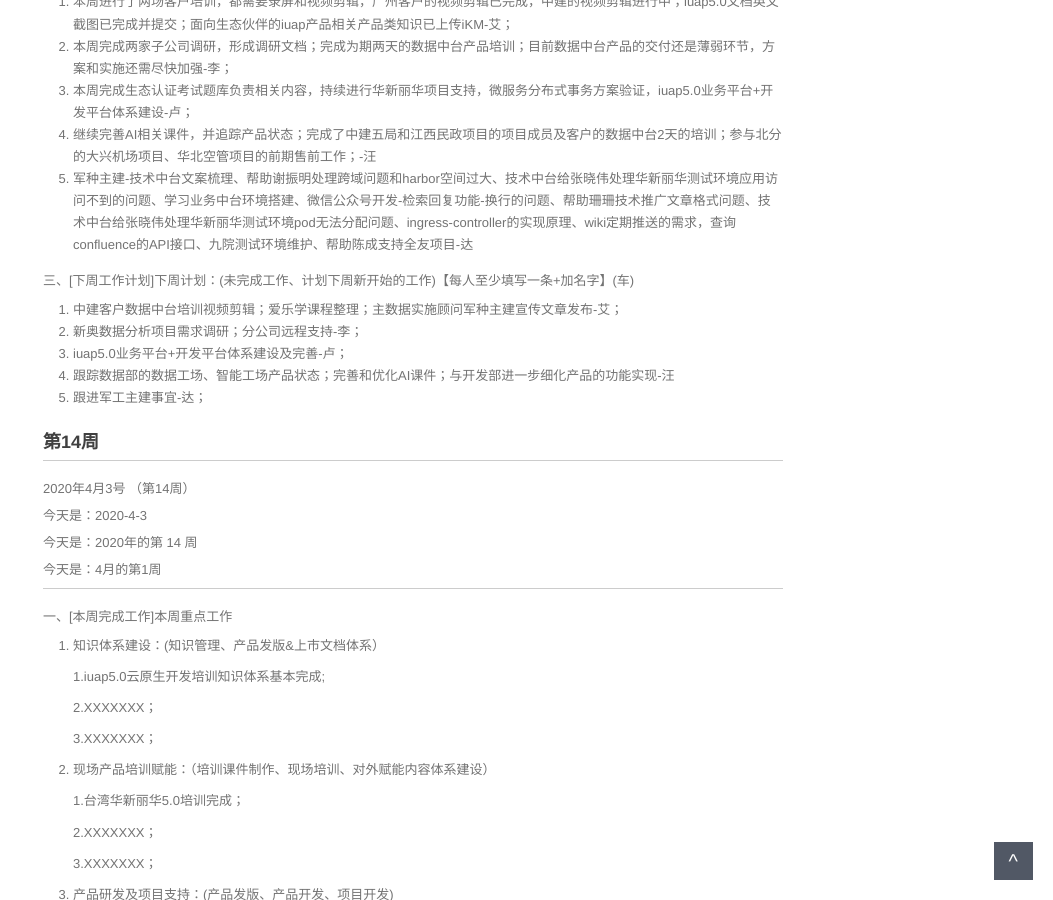
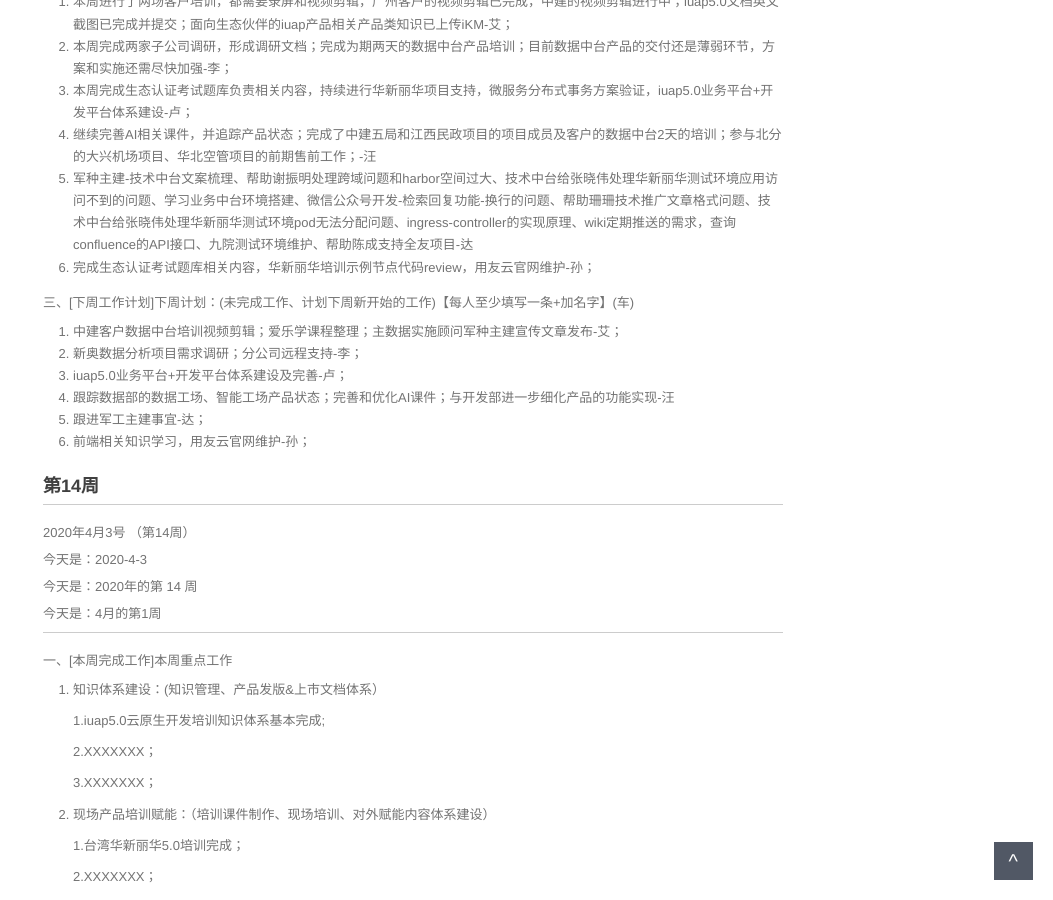
Before and after one commit to walllFlower/blog, a Jekyll site: the page built from 2020-02-28-day_report.md, in a window 1280 px wide and 900 px high, scrolled down 1373 px. Shown: the whole window, without its empty margins (227-1280 px from the left). Built offline with Jekyll 4.4.1, drawn with Linux system fonts in a browser that asks for light colours; comment, search, counter and statistics services are not loaded.

Commit message:
Update 2020-02-28-day_report.md

```diff
--- a/2020-02-28-day_report.md
+++ b/2020-02-28-day_report.md
@@ -82,6 +82,8 @@ categories: 技术运营工作周报
 3. 本周完成生态认证考试题库负责相关内容，持续进行华新丽华项目支持，微服务分布式事务方案验证，iuap5.0业务平台+开发平台体系建设-卢；
 4. 继续完善AI相关课件，并追踪产品状态；完成了中建五局和江西民政项目的项目成员及客户的数据中台2天的培训；参与北分的大兴机场项目、华北空管项目的前期售前工作；-汪
 5. 军种主建-技术中台文案梳理、帮助谢振明处理跨域问题和harbor空间过大、技术中台给张晓伟处理华新丽华测试环境应用访问不到的问题、学习业务中台环境搭建、微信公众号开发-检索回复功能-换行的问题、帮助珊珊技术推广文章格式问题、技术中台给张晓伟处理华新丽华测试环境pod无法分配问题、ingress-controller的实现原理、wiki定期推送的需求，查询confluence的API接口、九院测试环境维护、帮助陈成支持全友项目-达
+6. 完成生态认证考试题库相关内容，华新丽华培训示例节点代码review，用友云官网维护-孙；
+
 
 三、[下周工作计划]下周计划：(未完成工作、计划下周新开始的工作)【每人至少填写一条+加名字】(车)
 
@@ -90,6 +92,7 @@ categories: 技术运营工作周报
 3. iuap5.0业务平台+开发平台体系建设及完善-卢；
 4. 跟踪数据部的数据工场、智能工场产品状态；完善和优化AI课件；与开发部进一步细化产品的功能实现-汪
 5. 跟进军工主建事宜-达；
+6. 前端相关知识学习，用友云官网维护-孙；
 
 
 ###  第14周
```
